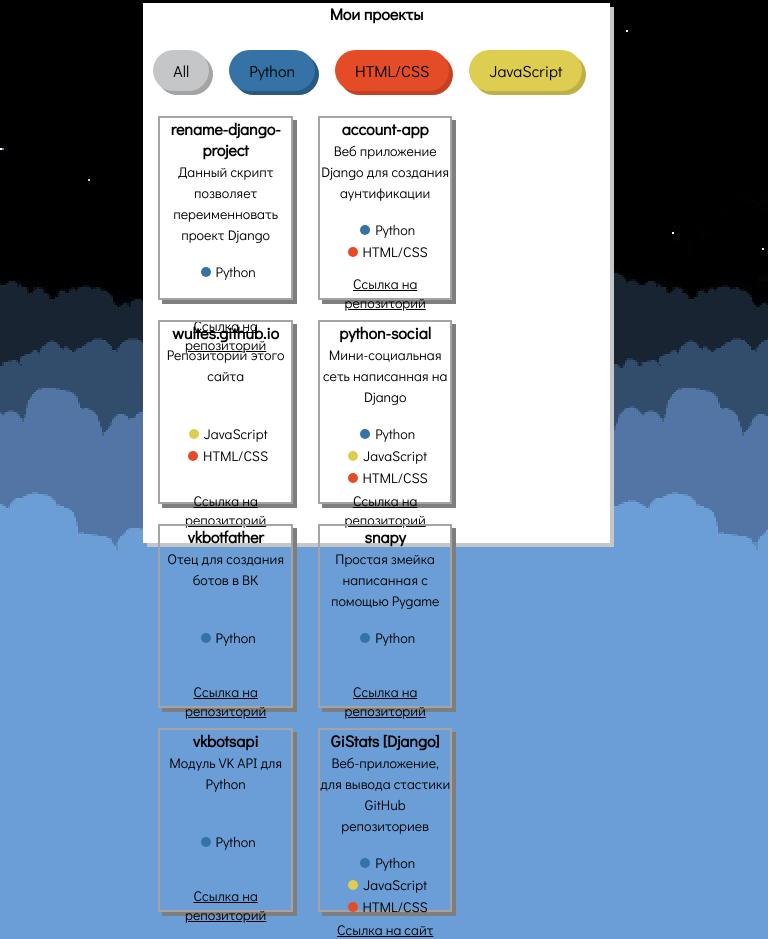
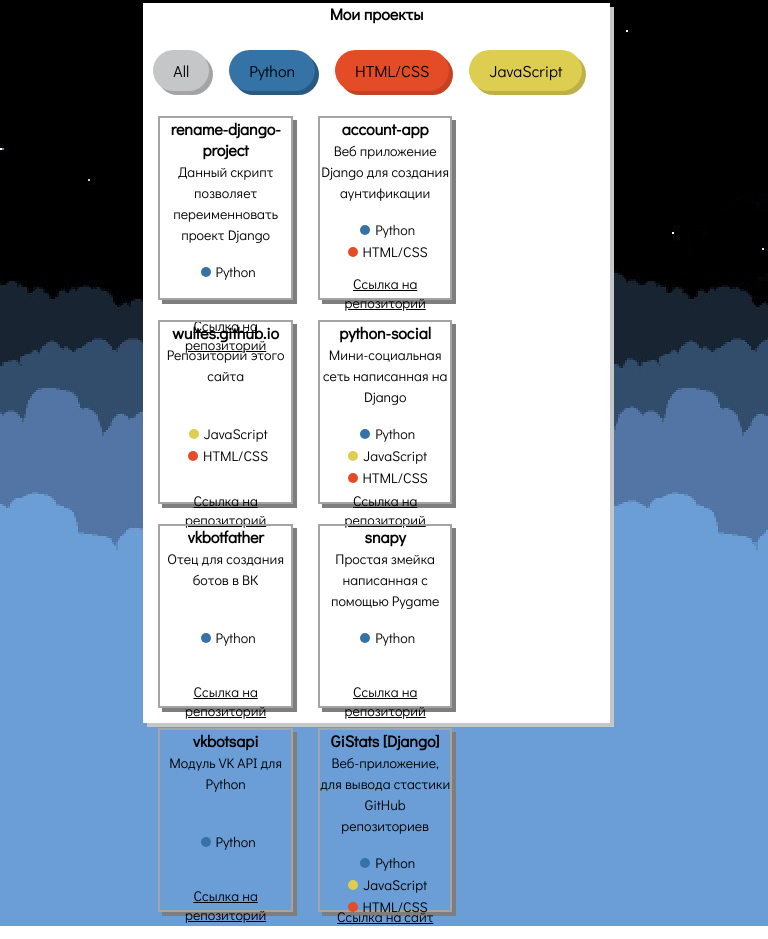
Before and after one commit to wultes/wultes.github.io, a plain HTML site: page index.html in a window 768 px wide. Shown: the part 527-1466 px from the top of the page. Drawn offline with Linux system fonts and the light colour scheme; a web font is replaced by a local one.

```diff
--- a/index.html
+++ b/index.html
@@ -122,7 +122,7 @@
                         <ul class="language-list">
                             <li><span class="python-color"></span>Python</li>
                         </ul>
-                        <div id="link-line" class="link-repo"><a href="https://github.com/wultes/vkbotsapi">Ссылка на репозиторий</a></div>
+                        <div class="link-repo"><a href="https://github.com/wultes/vkbotsapi">Ссылка на репозиторий</a></div>
                     </div>
                     <div class="box filter python html javascript">
                         <b>GiStats [Django]</b><br>
@@ -132,7 +132,7 @@
                             <li><span class="javascript-color"></span>JavaScript</li>
                             <li><span class="html-color"></span>HTML/CSS</li>
                         </ul>
-                        <div id="line-link" class="link-repo"><a href="http://gistats.pythonanywhere.com/">Ссылка на сайт</a></div>
+                        <div class="link-repo"><a href="http://gistats.pythonanywhere.com/">Ссылка на сайт</a></div>
                     </div>
                 </div>
             </div>
--- a/style.css
+++ b/style.css
@@ -249,7 +249,7 @@ body {
 @media only screen and (min-width: 768px) and (max-width: 1024px) {
 
     .projects {
-        height: 540px;
+        height: 720px;
     }
 
     .container .box {
```
